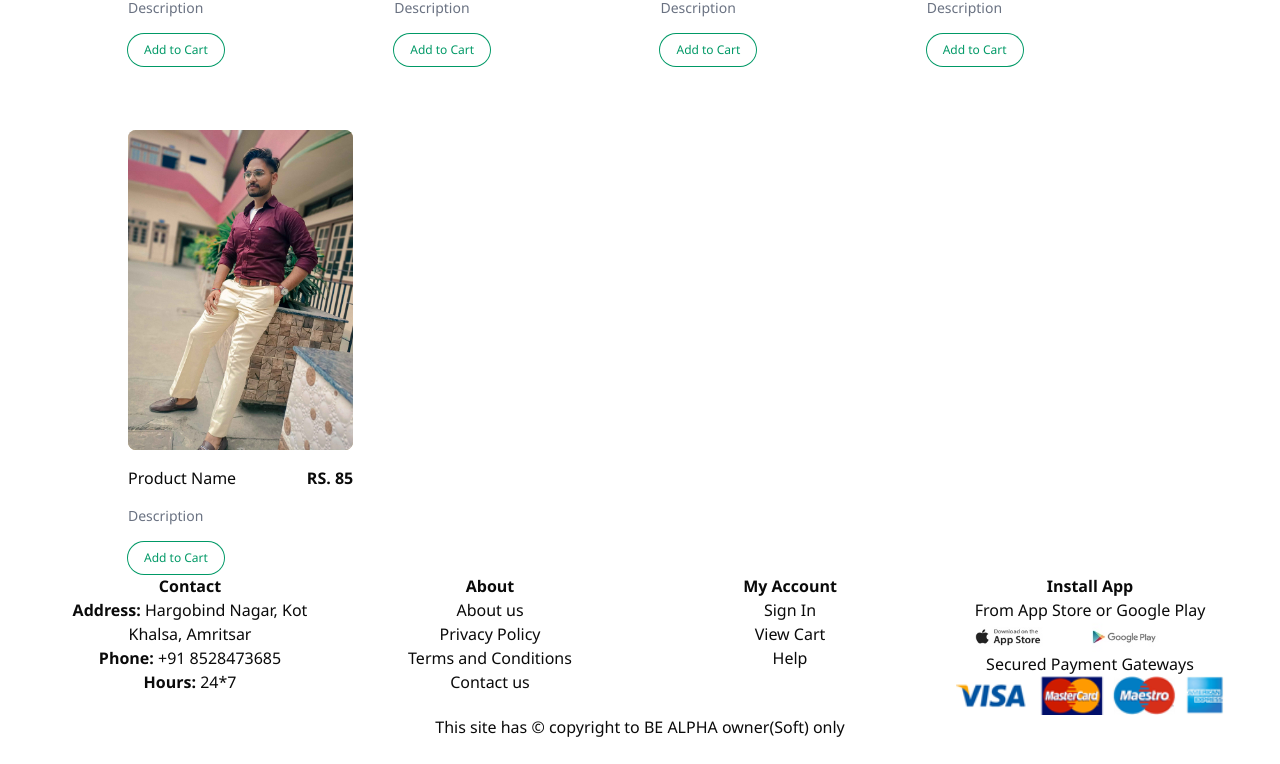
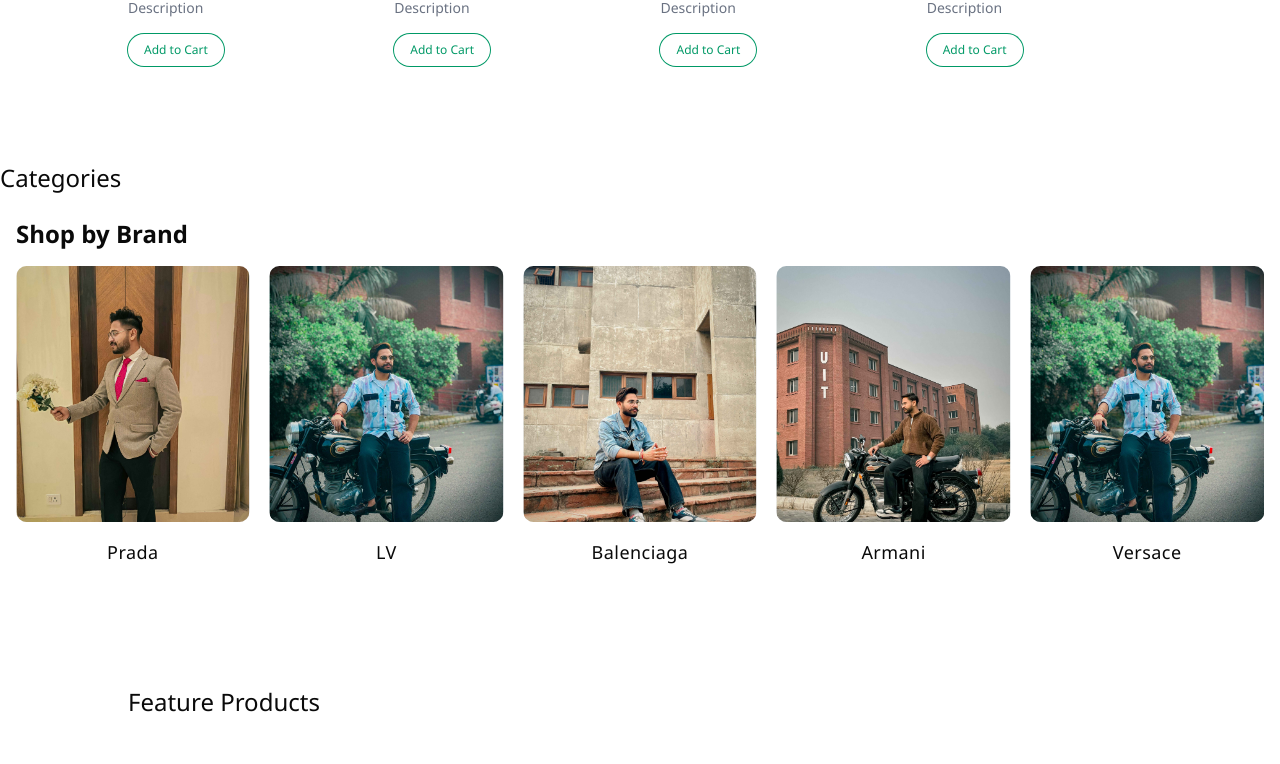
Before and after one commit to SOFTJIT-SINGH/bealphax, a Next.js app: page / in a window 1280 px wide. Shown: the part 1354-2118 px from the top of the page. Before the commit the page ends 2093 px from the top, so only its background shows below. Built offline with nearby package versions, Linux system fonts and the light colour scheme.

Commit message:
cart number

```diff
--- /dev/null
+++ b/app/components/Catlist.jsx
@@ -0,0 +1,58 @@
+'use client'
+import { Swiper, SwiperSlide } from 'swiper/react'
+import { Navigation, Autoplay } from 'swiper/modules'
+import 'swiper/css'
+import 'swiper/css/navigation'
+import Image from 'next/image'
+import Link from 'next/link'
+
+const Catlist = () => {
+  const categories = [
+    { name: 'Gucci', image: '/models/m2.jpg' },
+    { name: 'Prada', image: '/models/m1.jpg' },
+    { name: 'LV', image: '/models/m3.jpg' },
+    { name: 'Balenciaga', image: '/models/m4.jpg' },
+    { name: 'Armani', image: '/models/m5.jpg' },
+    { name: 'Versace', image: '/models/m3.jpg' },
+    { name: 'Zara', image: '/models/m2.jpg' },
+  ]
+
+  return (
+    <div className='px-4 py-6'>
+      <h2 className='text-2xl font-semibold mb-4'>Shop by Brand</h2>
+
+      <Swiper
+        spaceBetween={20}
+        slidesPerView={2}
+        loop={true}
+        autoplay={{ delay: 3000 }}
+        modules={[Navigation, Autoplay]}
+        breakpoints={{
+          640: { slidesPerView: 3 },
+          768: { slidesPerView: 4 },
+          1024: { slidesPerView: 5 },
+        }}
+      >
+        {categories.map((cat, index) => (
+          <SwiperSlide key={index}>
+            <Link href={`/products?cat=${cat.name.toLowerCase()}`}>
+              <div className='relative w-full h-64 bg-slate-100 rounded-lg overflow-hidden'>
+                <Image
+                  src={cat.image}
+                  fill
+                  className='object-cover'
+                  alt={cat.name}
+                />
+              </div>
+              <h1 className='mt-4 font-light text-lg tracking-wide text-center'>
+                {cat.name}
+              </h1>
+            </Link>
+          </SwiperSlide>
+        ))}
+      </Swiper>
+    </div>
+  )
+}
+
+export default Catlist
--- a/app/components/Products.jsx
+++ b/app/components/Products.jsx
@@ -112,33 +112,6 @@
             Add to Cart
           </button>
         </Link>
-        <Link
-          href='/products'
-          className='w-full flex flex-col gap-4 sm:w-[45%] lg:w-[22%]'
-        >
-          <div className='relative h-80 w-full'>
-            <Image
-              src='/models/m7.jpg'
-              fill
-              sizes='25vw'
-              className='absolute object-cover rounded-md z-10 hover:opacity-0 transition-opacity ease-in-out duration-500'
-            />
-            <Image
-              src='/models/m1.jpg'
-              fill
-              sizes='25vw'
-              className='absolute object-cover rounded-md'
-            />
-          </div>
-          <div className='flex justify-between'>
-            <span className='font-medium'>Product Name</span>
-            <span className='font-semibold'>RS. 85</span>
-          </div>
-          <div className='text-sm text-gray-500'>Description</div>
-          <button className='rounded-2xl ring-1 ring-emerald-600 w-max text-emerald-600 py-2 px-4 hover:bg-emerald-600 hover:text-white text-xs'>
-            Add to Cart
-          </button>
-        </Link>
       </div>
     </>
   )
--- a/app/globals.css
+++ b/app/globals.css
@@ -66,6 +66,14 @@
   background-color: #ededed;
   box-shadow: 0 5px 15px rgba(0, 0, 0, 0.6);
   color: black;
+}
+
+.scrollbarhide::-webkit-scrollbar {
+  display: none;
+}
+.scrollbarhide {
+  -ms-overflow-style: none;
+  scrollbar-width: none;
 }
 
 .hovlink {
--- a/app/page.tsx
+++ b/app/page.tsx
@@ -2,6 +2,7 @@
 // import Link from 'next/link'
 import Slider from './components/Slider2'
 import Productslist from './components/Products'
+import Catlist from './components/Catlist'
 export default function Home() {
   return (
     <>
@@ -10,6 +11,14 @@
         <h1 className='text-2xl'> Feature Products</h1>
         <Productslist />
       </div>
+      <div className='mt-24'>
+        <h1 className='text-2xl'> Categories</h1>
+        <Catlist />
+      </div>
+      <div className='mt-24 px-4 md:px-8 lg:px-16 xl:px-32 2xl:px-64'>
+        <h1 className='text-2xl'> Feature Products</h1>
+        <Productslist />
+      </div>
     </>
   )
 }
```
